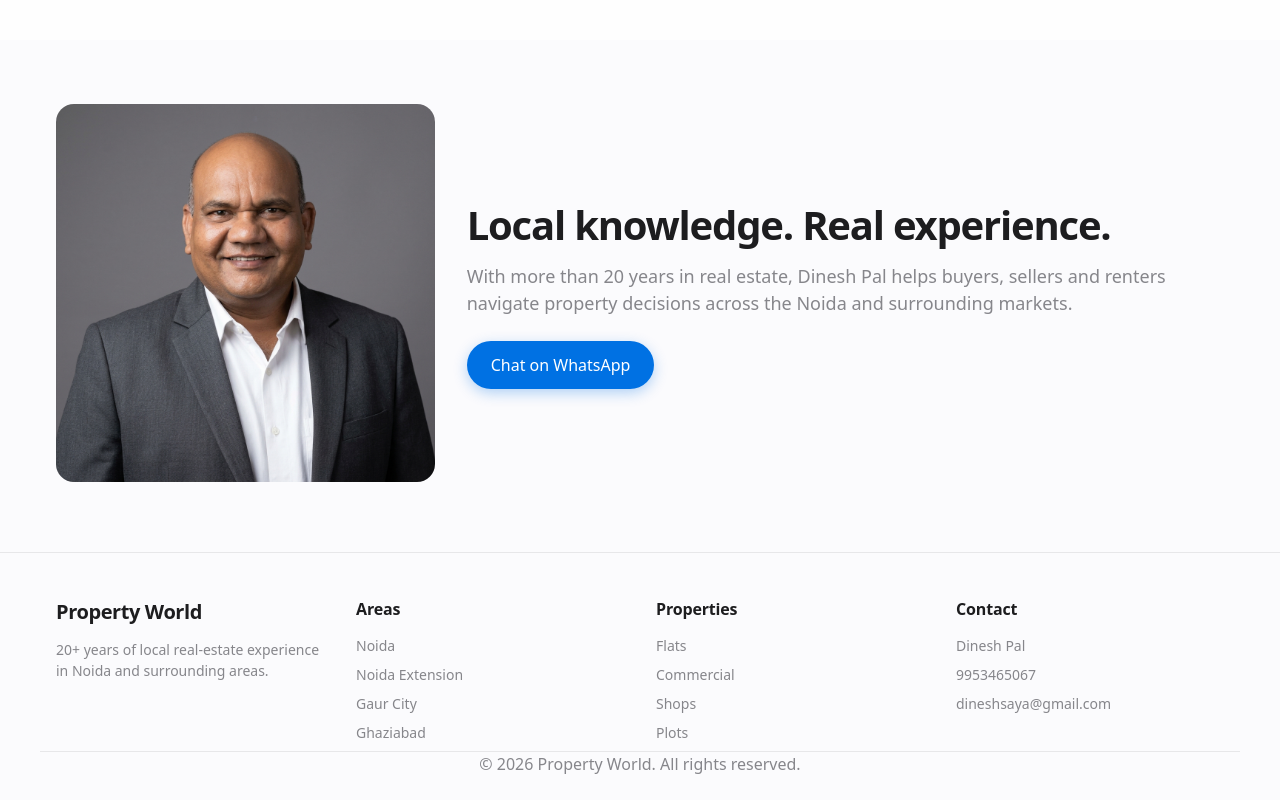
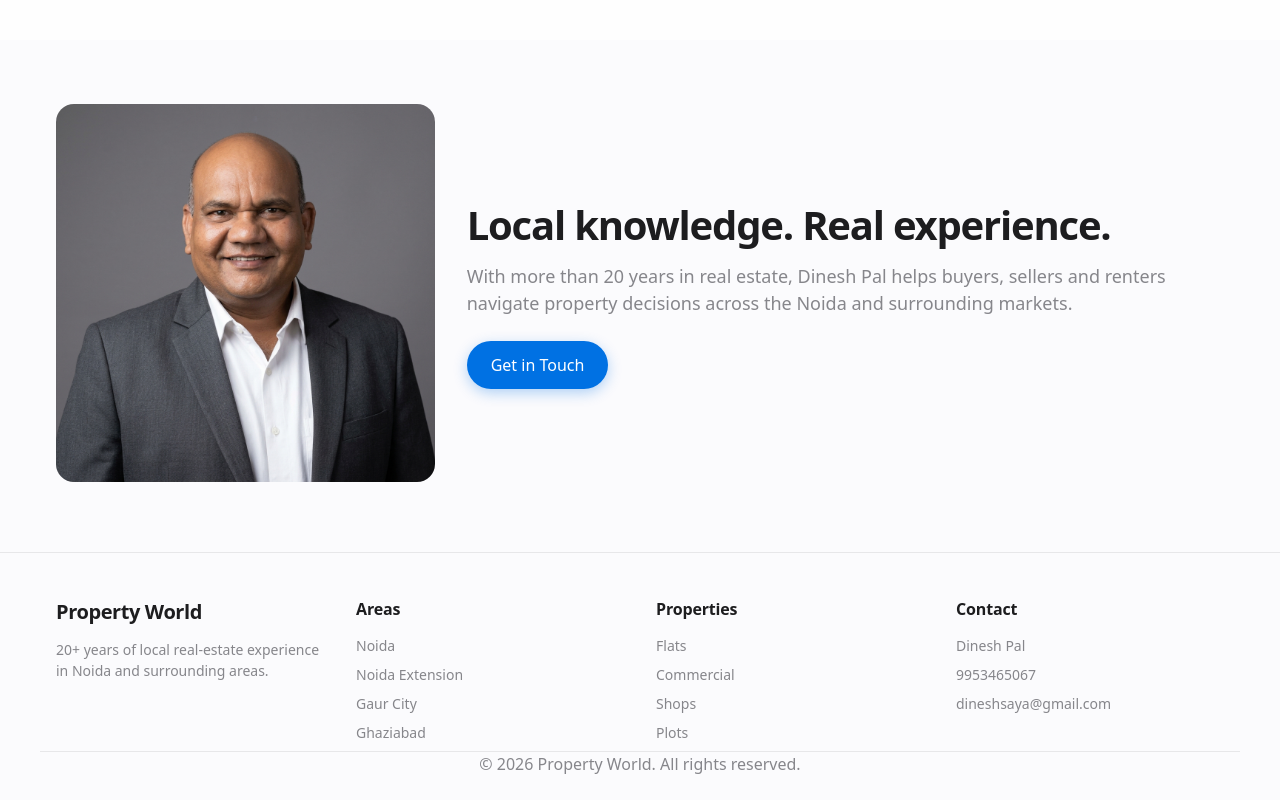
Before and after one commit to ya8hh/propertyWorldIn, a Next.js app: page / in a window 1280 px wide. Shown: the part 1489-2289 px from the top of the page. Built offline with nearby package versions, Linux system fonts and the light colour scheme.

Commit message:
Get InTouch Fix

```diff
--- a/src/app/page.tsx
+++ b/src/app/page.tsx
@@ -61,8 +61,8 @@ export default function Home() {
             <p className="mb-6" style={{ fontSize: '1.125rem' }}>
               With more than 20 years in real estate, Dinesh Pal helps buyers, sellers and renters navigate property decisions across the Noida and surrounding markets.
             </p>
-            <a href="https://wa.me/919953465067?text=Hi%20Dinesh,%20I%20would%20like%20to%20discuss%20a%20property%20requirement." className="btn btn-primary" target="_blank" rel="noopener noreferrer">
-              Chat on WhatsApp
+            <a href="#contact-form" className="btn btn-primary">
+              Get in Touch
             </a>
           </div>
         </div>
```
